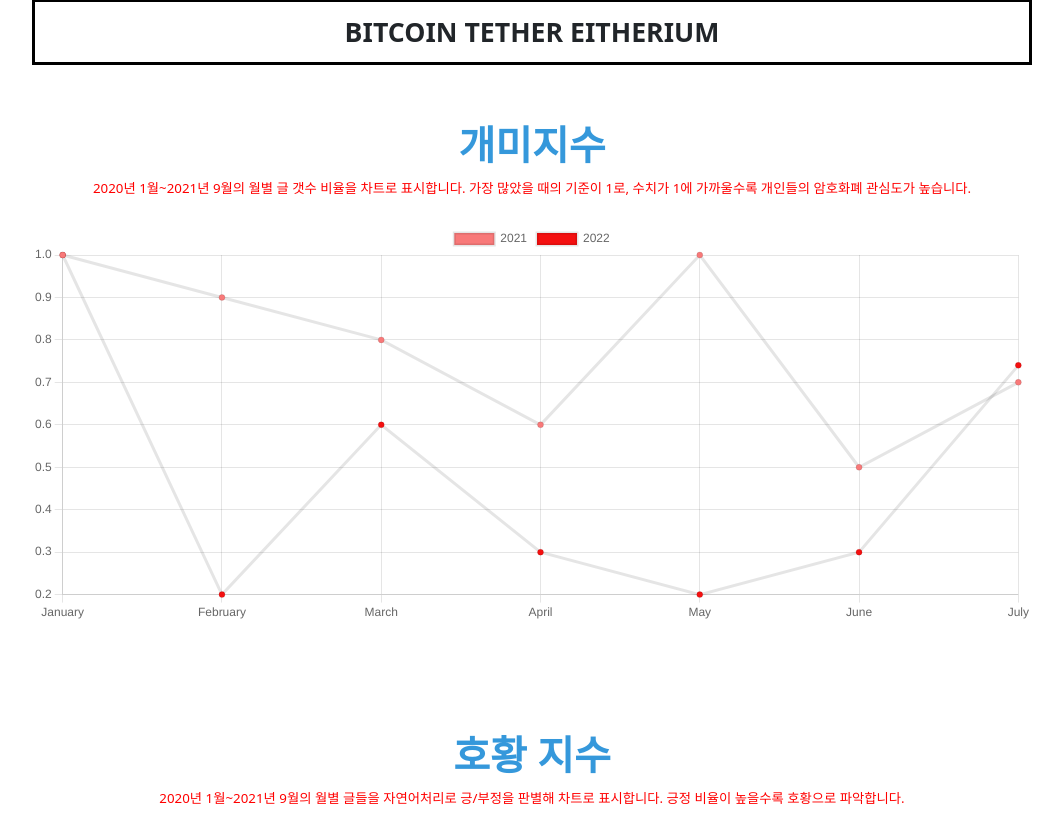
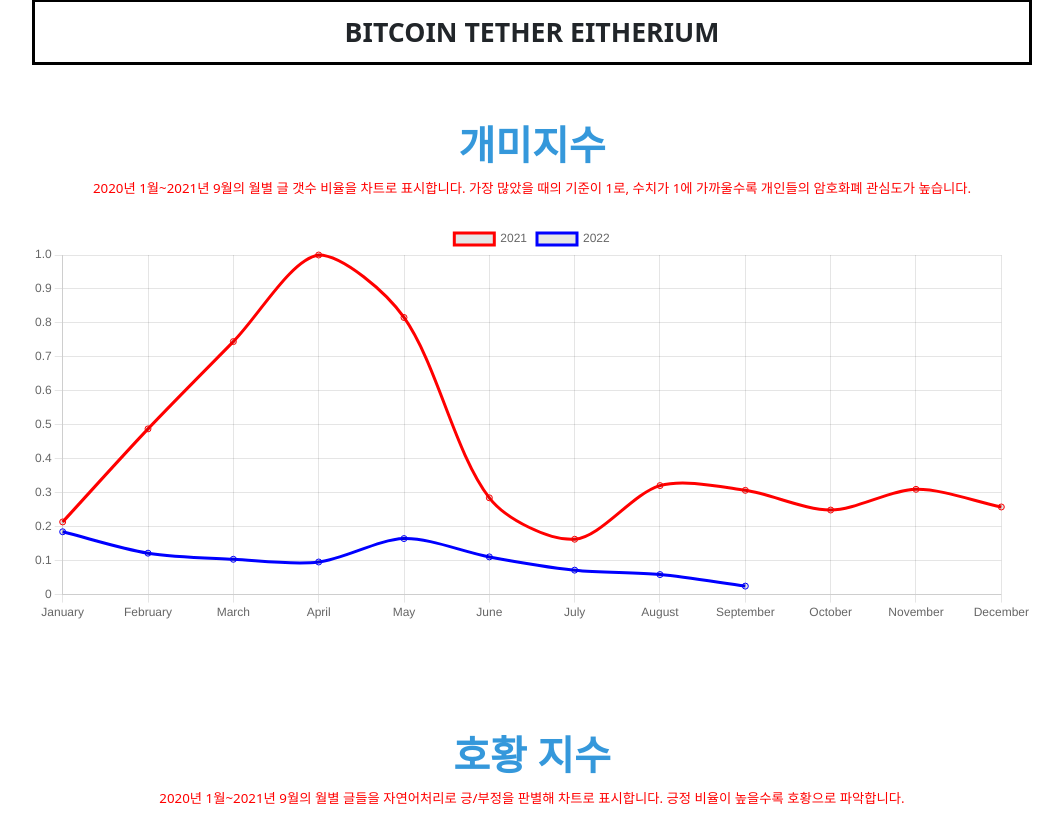
Before and after one commit to btcbydata/btcbdfront, a Vue app: page / in a window 1280 px wide. Shown: the part 589-1409 px from the top of the page, without its empty margins (108-1171 px from the left). Built offline with nearby package versions, Linux system fonts and the light colour scheme; no server answers.

Commit message:
20221015

```diff
--- a/package.json
+++ b/package.json
@@ -11,6 +11,7 @@
     "bootstrap": "^5.2.0",
     "bootstrap-vue": "^2.22.0",
     "chart.js": "^3.9.1",
+    "chartjs-plugin-datalabels": "^2.1.0",
     "core-js": "^3.8.3",
     "firebase": "^9.10.0",
     "vue": "^2.7.10",
--- a/src/components/Line.vue
+++ b/src/components/Line.vue
@@ -81,24 +81,44 @@
             'April',
             'May',
             'June',
-            'July'
+            'July',
+            'August',
+            'September',
+            'October',
+            'November',
+            'December'
           ],
           datasets: [
             {
               label: '2021',
-              backgroundColor: '#f87979',
-              data: [1,0.9,0.8,0.6,1,0.5,0.7]
+              data: [0.214, 0.488, 0.745, 1.0, 0.816, 0.285, 0.163, 0.321, 0.307, 0.249, 0.31, 0.258],
+              borderColor: 'red',
+              lineTension: 0.3
             },
             {
               label: '2022',
-              backgroundColor: '#f41010',
-              data: [1,0.2,0.6,0.3,0.2,0.3,0.74]
+              data: [0.185, 0.122, 0.104, 0.096, 0.165, 0.111, 0.072, 0.059, 0.025],
+              borderColor: 'blue',
+              lineTension: 0.3
+
             }
           ]
         },
         chartOptions: {
           responsive: true,
-          maintainAspectRatio: false
+          maintainAspectRatio: false,
+          scales: {
+          xAxes: [{
+              gridLines: {
+                  display:false
+              }
+          }],
+          yAxes: [{
+              gridLines: {
+                  display:false
+              }
+          }]
+    }
         }
       }
     }
```
Also changed, not shown: 2 other files (tests, documents, lock files or other folders).
